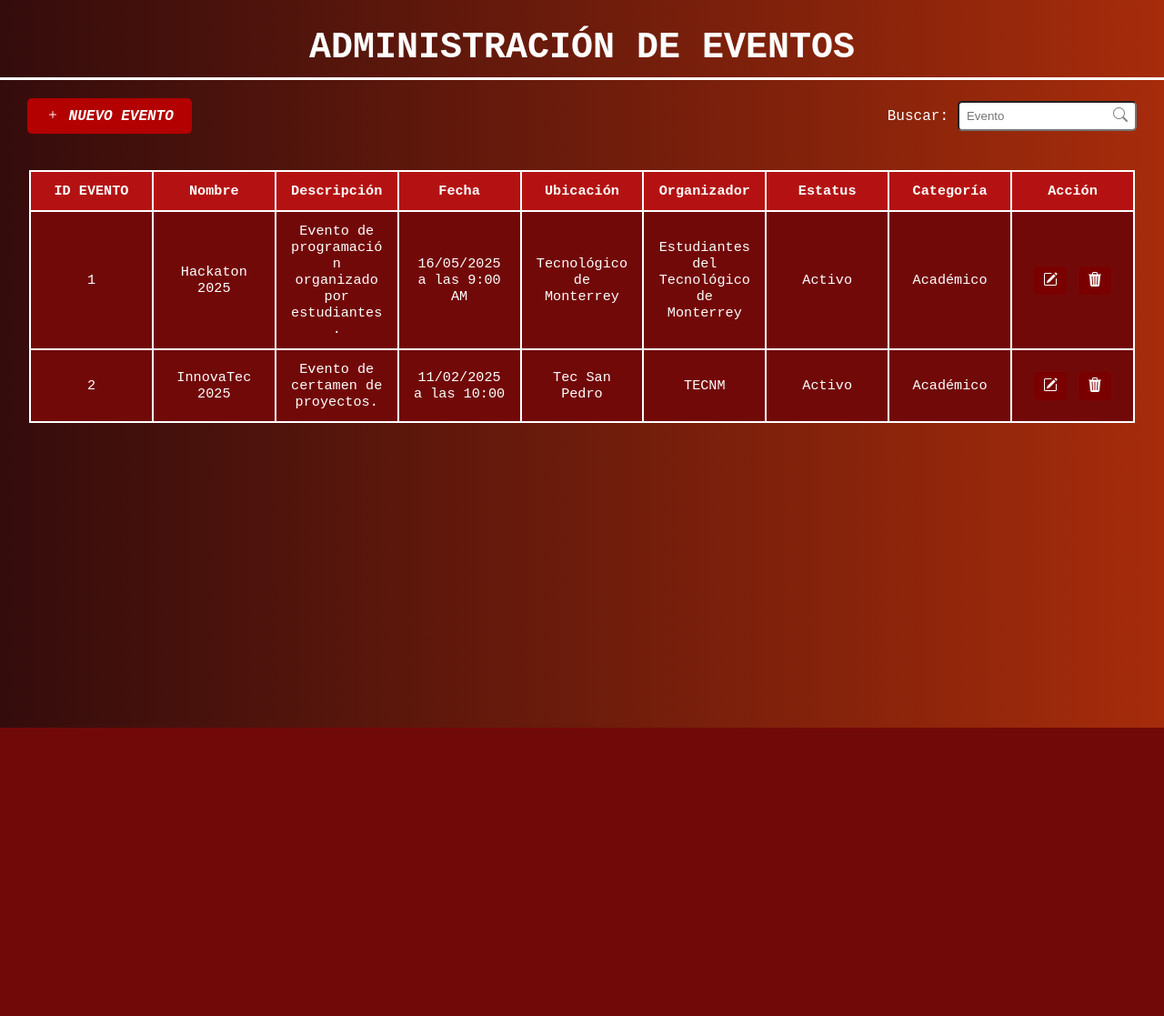
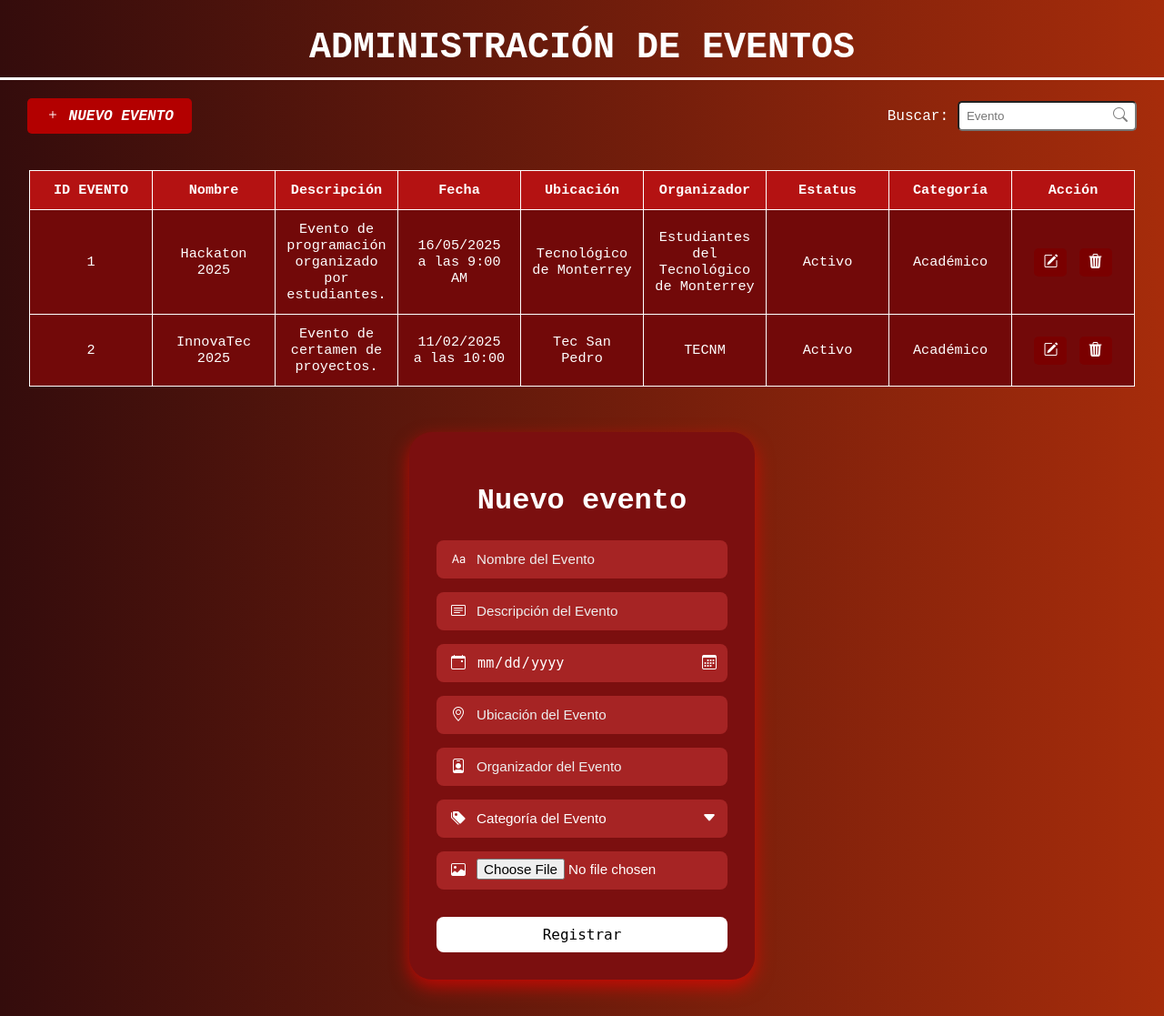
Before and after one commit to AlvaroGonzalezz/eventec, a PHP site: page /admin/index.html in a window 1280 px wide. Shown: the whole page at 91% size. Before the commit the page ends 800 px from the top, so only its background shows below. Run offline with PHP 8.4, Linux system fonts and the light colour scheme.

Commit message:
feat: Se creo la tabla de registro(admin) y se redujo el borde de la tabla de gestión.

```diff
--- a/admin/admin.css
+++ b/admin/admin.css
@@ -96,7 +96,7 @@ table {
 }
 
 th, td {
-  border: 2px solid white;
+  border: 0.55px solid white;
   padding: 12px;
   text-align: center;
   vertical-align: middle;
@@ -127,3 +127,116 @@ td {
 .btn-accion:hover {
   background-color: #ee0606;
 }
+
+
+
+.form-nuevo-evento {
+  background-color: #7b0f0f;
+  padding: 30px;
+  border-radius: 25px;
+  width: 320px;
+  color: white;
+  box-shadow: 0 8px 20px rgba(255, 0, 0, 0.6);
+  margin: 40px auto;
+}
+
+.titulo-formulario {
+  text-align: center;
+  font-size: 2rem;
+  font-weight: bold;
+  margin-bottom: 25px;
+}
+
+.campo-form {
+  position: relative;
+  margin-bottom: 15px;
+}
+
+.campo-form i {
+  position: absolute;
+  top: 50%;
+  transform: translateY(-50%);
+  color: white;
+  font-size: 1rem;
+  pointer-events: none;
+}
+
+.campo-form i:first-child {
+  left: 16px;
+}
+
+.icono-derecha {
+  right: 12px;
+}
+
+.campo-form input,
+.campo-form select {
+  width: 100%;
+  height: 42px;
+  padding: 0 36px 0 44px;
+  border: none;
+  border-radius: 8px;
+  background-color: #a62424;
+  color: white;
+  font-size: 0.95rem;
+  box-sizing: border-box;
+  appearance: none;
+
+
+}
+
+/* Ocultar ícono en Chrome y Safari */
+input[type="date"]::-webkit-calendar-picker-indicator {
+  opacity: 0;
+  cursor: pointer;
+}
+
+
+/* Icono derecho igual que en categoría */
+.icono-derecha {
+  right: 12px;
+  position: absolute;
+  top: 50%;
+  transform: translateY(-50%);
+  pointer-events: none;
+  color: white;
+  font-size: 1rem;
+}
+
+/* Padding para input date  */
+input[type="date"] {
+  padding-left: 44px;
+  padding-right: 36px;
+  background-color: #a62424;
+  color: white;
+  border-radius: 8px;
+  border: none;
+  height: 42px;
+  box-sizing: border-box;
+}
+
+
+
+
+.campo-form input::placeholder {
+  color: #eee;
+}
+
+.campo-form .campo-archivo {
+  padding: 8px 10px 8px 44px;
+  height: 42px;
+}
+
+.btn-registrar {
+  display: block;
+  width: 100%;
+  padding: 10px;
+  background-color: white;
+  border: none;
+  border-radius: 8px;
+  font-family: monospace;
+  font-size: 1rem;
+  cursor: pointer;
+  color: black;
+  margin-top: 30px;
+}
--- a/admin/index.html
+++ b/admin/index.html
@@ -73,5 +73,57 @@
     </table>
   </div>
 
+ <div class="form-nuevo-evento">
+  <h2 class="titulo-formulario">Nuevo evento</h2>
+
+  <div class="campo-form">
+    <i class="bi bi-type"></i>
+    <input type="text" placeholder="Nombre del Evento" required>
+  </div>
+
+  <div class="campo-form">
+    <i class="bi bi-card-text"></i>
+    <input type="text" placeholder="Descripción del Evento" required>
+  </div>
+
+<div class="campo-form">
+  <i class="bi bi-calendar-event"></i>
+  <input type="date" required>
+  <i class="bi bi-calendar3 icono-derecha"></i>
+</div>
+
+
+
+  <div class="campo-form">
+    <i class="bi bi-geo-alt"></i>
+    <input type="text" placeholder="Ubicación del Evento" required>
+  </div>
+
+  <div class="campo-form">
+    <i class="bi bi-person-badge"></i>
+    <input type="text" placeholder="Organizador del Evento" required>
+  </div>
+
+  <div class="campo-form">
+    <i class="bi bi-tags-fill"></i>
+    <select required>
+      <option disabled selected>Categoría del Evento</option>
+      <option>Académico</option>
+      <option>Deportivo</option>
+      <option>Social</option>
+    </select>
+    <i class="bi bi-caret-down-fill icono-derecha"></i>
+  </div>
+
+  <div class="campo-form">
+    <i class="bi bi-image"></i>
+    <input type="file" class="campo-archivo">
+  </div>
+
+  <button class="btn-registrar">Registrar</button>
+</div>
+
+
+
 </body>
 </html>
```
